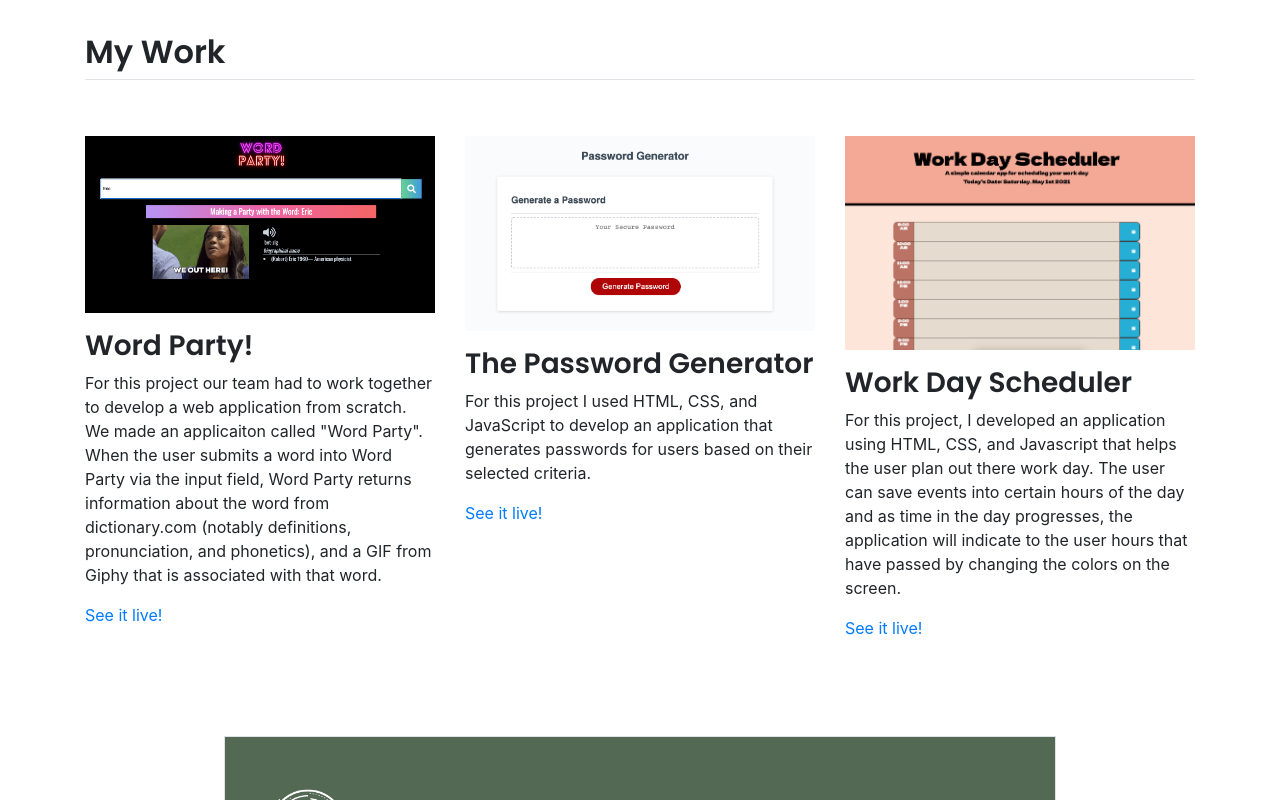
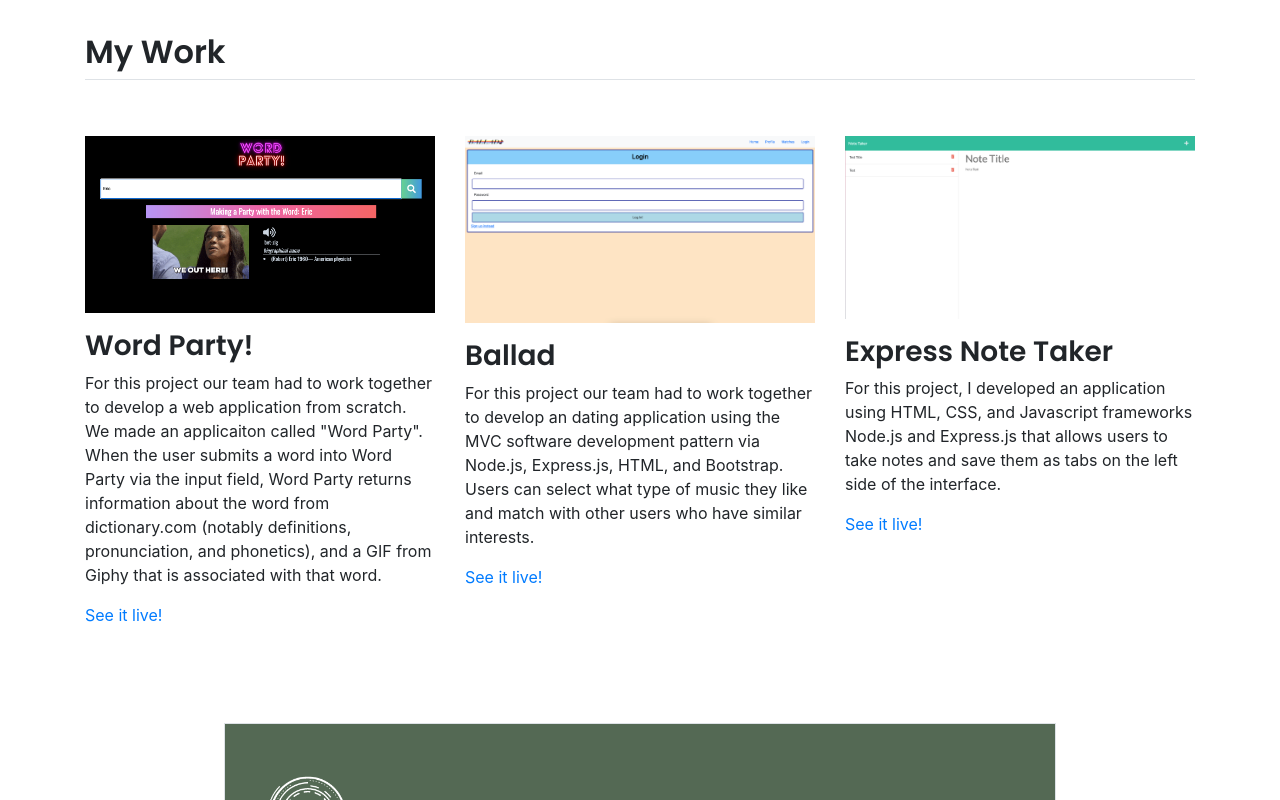
Before and after one commit to ericrudeen/EricRudeenPortfolio, a plain HTML site: page index.html in a window 1280 px wide. Shown: the part 668-1468 px from the top of the page. Drawn offline with nearby package versions, Linux system fonts and the light colour scheme.

Commit message:
updating my personal portfolio

```diff
--- a/index.html
+++ b/index.html
@@ -58,16 +58,16 @@
                 <a href="https://ericrudeen.github.io/word-party/" target="_blank" class="icon-link">See it live!</a>
             </div>
             <div class="feature col-md-4">
-                <a href="https://ericrudeen.github.io/word-party/" target="_blank"><img src="assets/images/Screen Shot 2021-05-01 at 5.23.37 PM.png" class="d-block mx-lg-auto img-fluid pb-3"></a>
-                <h3>The Password Generator</h3>
-                <p>For this project I used HTML, CSS, and JavaScript to develop an application that generates passwords for users based on their selected criteria.</p>
-                <a href="https://ericrudeen.github.io/password-generator/" target="_blank" class="icon-link">See it live!</a>
+                <a href="https://ballad-ucsd.herokuapp.com/login" target="_blank"><img src="assets/images/Screen Shot 2021-06-30 at 7.01.29 PM.png" class="d-block mx-lg-auto img-fluid pb-3"></a>
+                <h3>Ballad</h3>
+                <p>For this project our team had to work together to develop an dating application using the MVC software development pattern via Node.js, Express.js, HTML, and Bootstrap. Users can select what type of music they like and match with other users who have similar interests.</p>
+                <a href="https://ballad-ucsd.herokuapp.com/login" target="_blank" class="icon-link">See it live!</a>
             </div>
             <div class="feature col-md-4">
-                <a href="https://ericrudeen.github.io/word-party/" target="_blank"><img src="assets/images/Screen Shot 2021-05-01 at 5.28.35 PM.png" class="d-block mx-lg-auto img-fluid pb-3"></a>
-                <h3>Work Day Scheduler</h3>
-                <p>For this project, I developed an application using HTML, CSS, and Javascript that helps the user plan out there work day. The user can save events into certain hours of the day and as time in the day progresses, the application will indicate to the user hours that have passed by changing the colors on the screen.</p>
-                <a href="https://ericrudeen.github.io/Day-Planner/" target="_blank" class="icon-link">See it live!</a>
+                <a href="https://eric-rudeen-note-taker.herokuapp.com/" target="_blank"><img src="assets/images/Screen Shot 2021-06-30 at 7.08.26 PM.png" class="d-block mx-lg-auto img-fluid pb-3"></a>
+                <h3>Express Note Taker</h3>
+                <p>For this project, I developed an application using HTML, CSS, and Javascript frameworks Node.js and Express.js that allows users to take notes and save them as tabs on the left side of the interface.</p>
+                <a href="https://eric-rudeen-note-taker.herokuapp.com/" target="_blank" class="icon-link">See it live!</a>
             </div>
         </div>
     </section>
```
Also changed, not shown: assets/images/Screen Shot 2021-06-30 at 7.01.29 PM.png (added), assets/images/Screen Shot 2021-06-30 at 7.08.26 PM.png (added).
